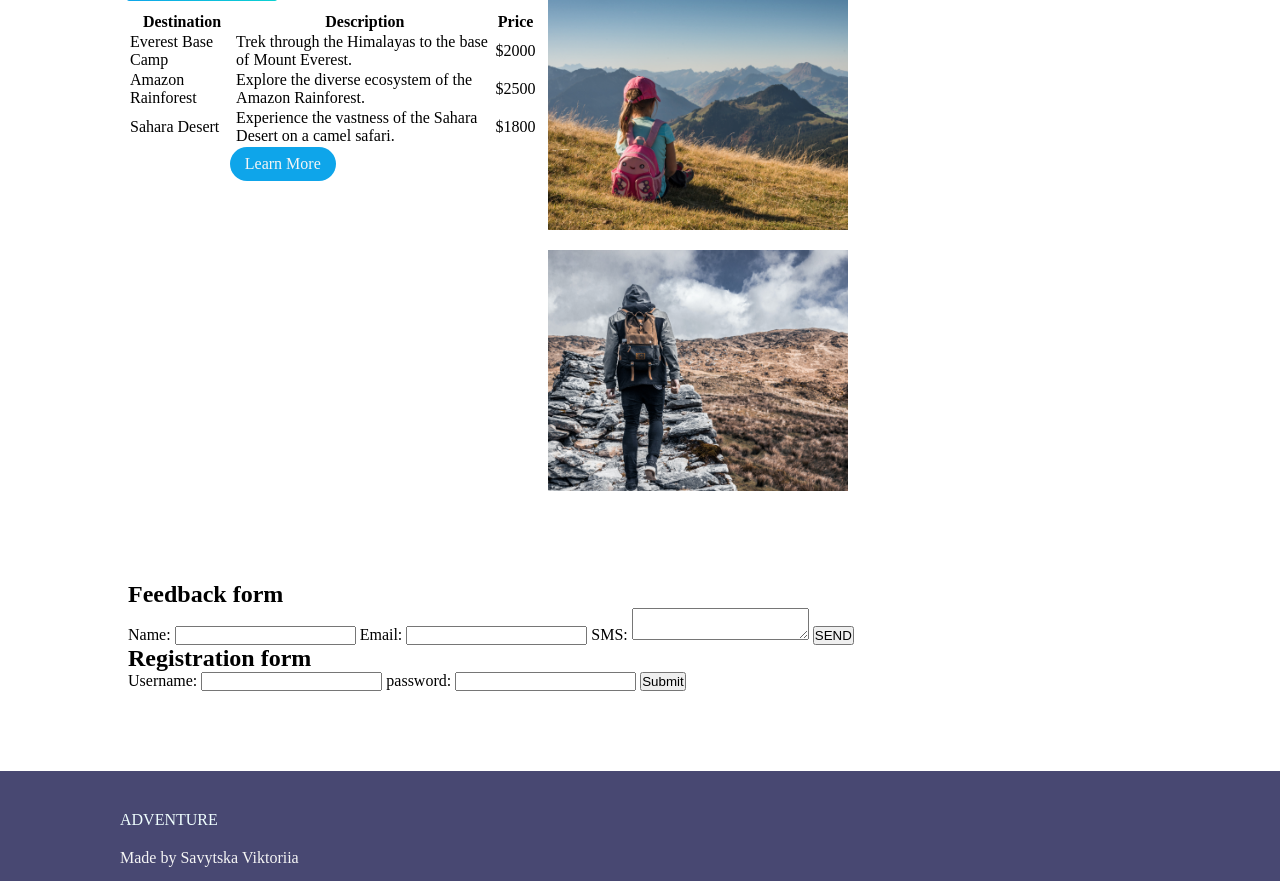
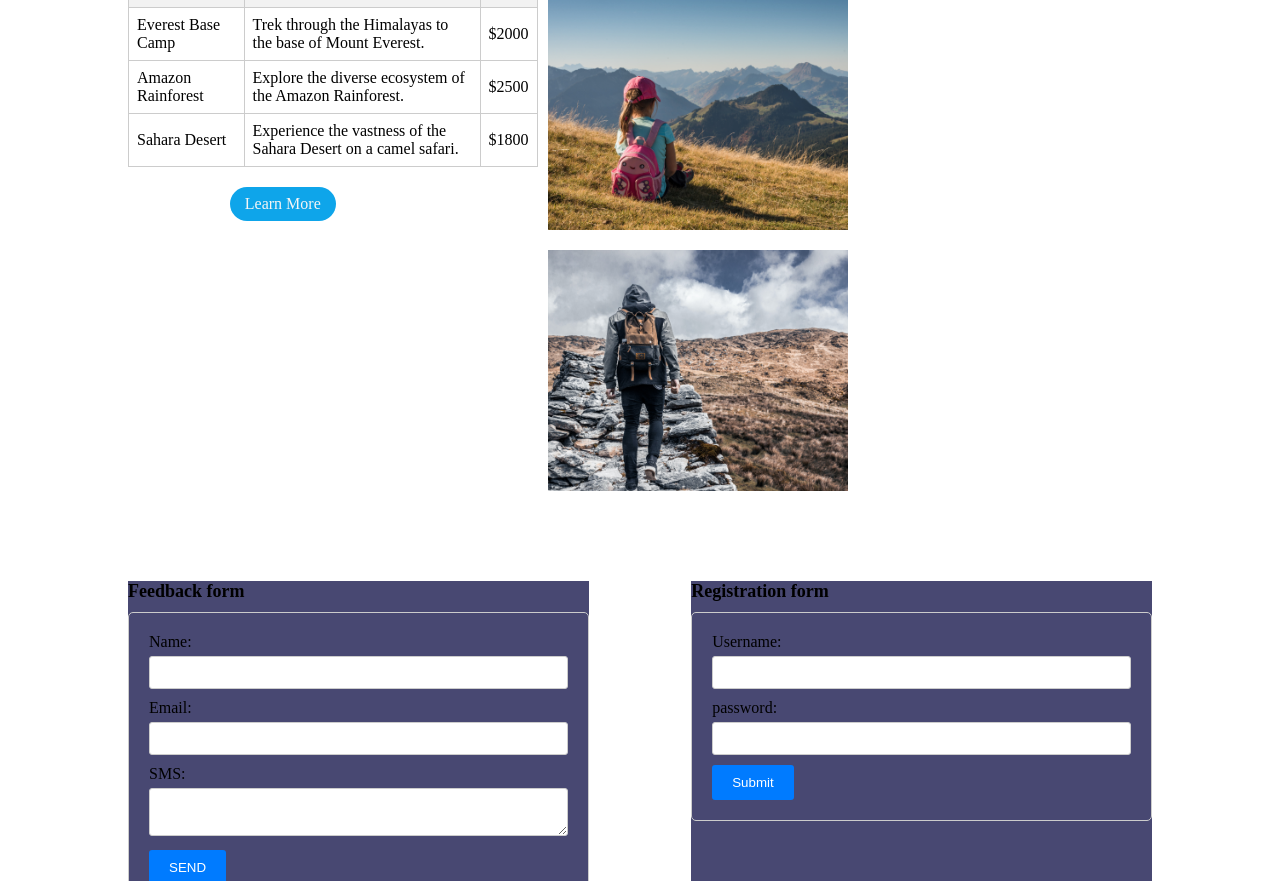
Before and after one commit to SavytskaViktoriia/WEB_project, a plain HTML site: page index.html in a window 1280 px wide. Shown: the part 3050-3931 px from the top of the page. Drawn offline with Linux system fonts and the light colour scheme.

Commit message:
added new style

```diff
--- a/style.css
+++ b/style.css
@@ -62,6 +62,29 @@ body, html {
 
 .nav-links li {
     margin: 0 30px;
+}
+
+.nav-links ul li {
+    list-style: none;
+    display: inline-block;
+    padding: 8px 16px;
+    position: relative;
+}
+
+.nav-links ul li a {
+    color: #1e90ff;
+    text-decoration: none;
+    font-size: 14px;
+}
+
+.nav-links ul li::after {
+    content: '';
+    width: 0%;
+    height: 2px;
+    background: #0bd1d1;
+    display: block;
+    margin: auto;
+    transition: 0.5s;
 }
 
 header {
@@ -213,6 +236,80 @@ p {
     margin-left: -100px;
 }
 
+.tour-table {
+    width: 100%;
+    border-collapse: collapse;
+    margin-bottom: 20px;
+}
+
+.tour-table th,
+.tour-table td {
+    border: 1px solid #ccc;
+    padding: 8px;
+    text-align: left;
+}
+
+.tour-table th {
+    background-color: #f2f2f2;
+}
+
+
+.forms {
+    display: flex;
+    flex-wrap: wrap;
+    justify-content: space-between;
+}
+
+.form {
+    width: 45%;
+    margin-bottom: 20px;
+    background-color: #484872;
+}
+
+.form h2 {
+    font-size: 18px;
+    margin-bottom: 10px;
+}
+
+.form form {
+    border: 1px solid #ccc;
+    padding: 20px;
+    border-radius: 5px;
+}
+
+.form label {
+    display: block;
+    margin-bottom: 5px;
+}
+
+.form input[type="text"],
+.form input[type="email"],
+.form input[type="password"],
+.form textarea {
+    width: 100%;
+    padding: 8px;
+    margin-bottom: 10px;
+    border: 1px solid #ccc;
+    border-radius: 3px;
+}
+
+.form button {
+    background-color: #007bff;
+    color: #fff;
+    padding: 10px 20px;
+    border: none;
+    border-radius: 3px;
+    cursor: pointer;
+}
+
+.form button:hover {
+    background-color: #0056b3;
+}
+
+
+
+
+
 .footer {
     width: 100%;
     min-height: 100px;
@@ -220,10 +317,21 @@ p {
     margin: 0;
     background: #484872;
     text-align: left;
+    display: flex;
+    justify-content: space-between;
+    align-items: center;
 }
+
 .footer p {
     color: whitesmoke;
     margin: 20px auto;
+}
+
+.social-links {
+    display: flex;
+    justify-content: space-between;
+    align-items: center;
+    margin-right: 0;
 }
 
 @media only screen and (max-width: 850px){
```
